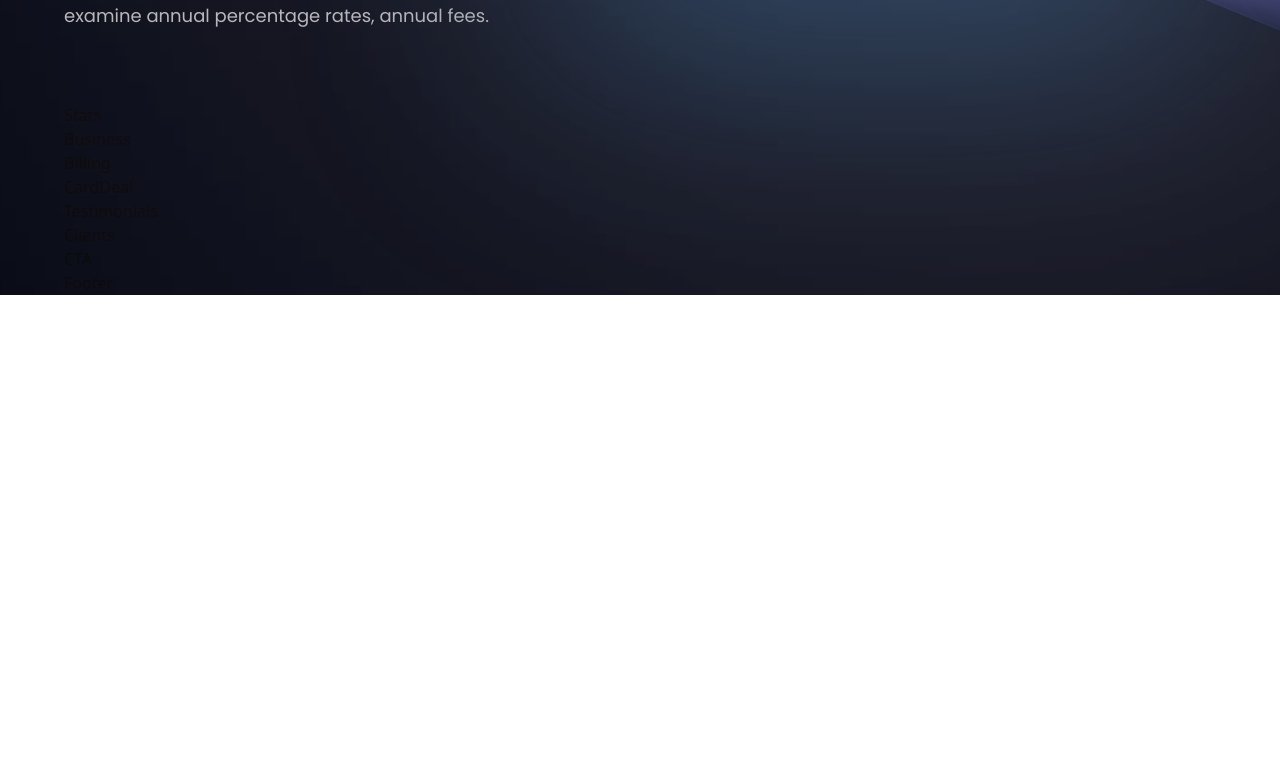
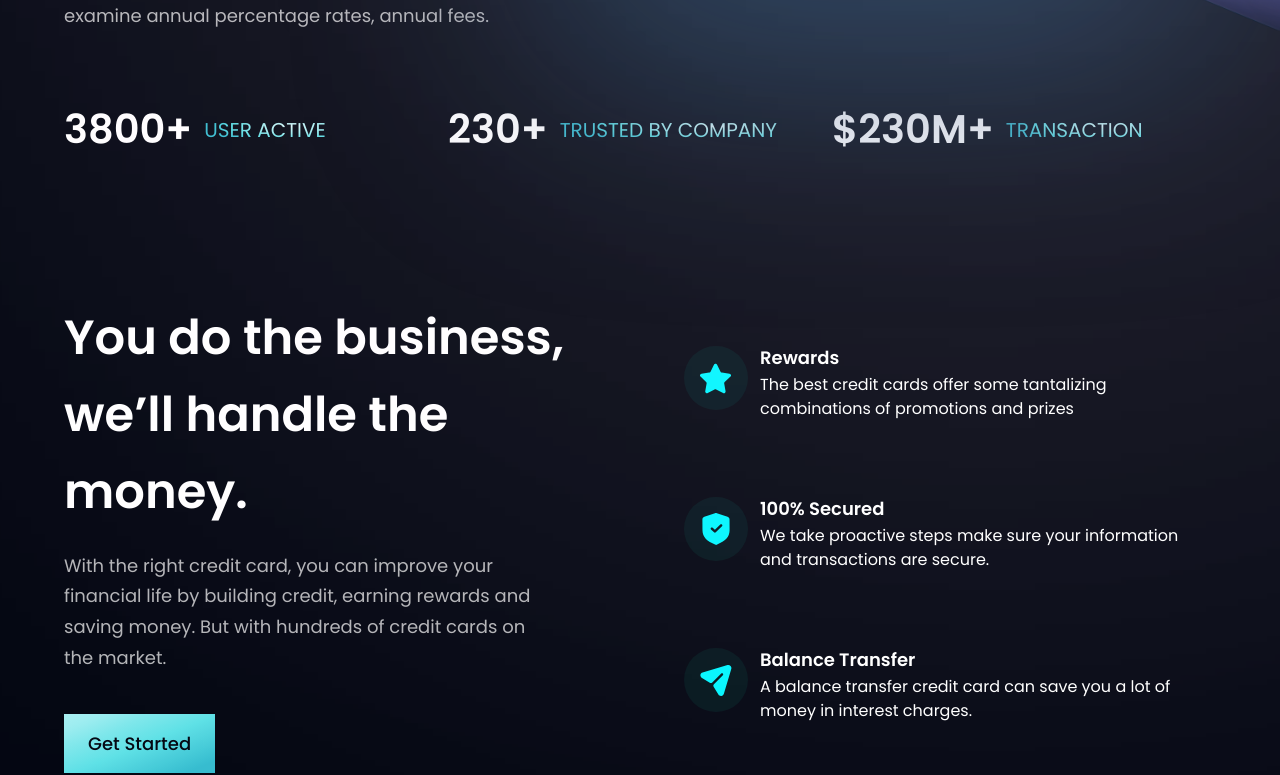
Before and after one commit to hnduong0711/ModernBank, a React (Vite) app: page / in a window 1280 px wide. Shown: the part 685-1460 px from the top of the page. Before the commit the page ends 980 px from the top, so only its background shows below. Built offline with nearby package versions, Linux system fonts and the light colour scheme.

Commit message:
Feat: Business section

```diff
--- a/src/components/Business.jsx
+++ b/src/components/Business.jsx
@@ -1,8 +1,38 @@
-import React from 'react'
+import { features } from '../constants'
+import styles, { layout } from '../style'
+import Button from './Button'
+
+const FeatureCard = ({ icon, title, content, index }) => (
+  <div className={`flex flex-row p-6 rounded-[20px] ${index !== features.length - 1 ? "mb-6" : "mb-0"} feature-card`}>
+    <div className={`w-[64px] h-[64px] rounded-full ${styles.flexCenter} bg-dimBlue`}>
+      <img src={icon} alt="icon" className='w-[50%] h-[50%] object-contain' />
+    </div>
+    <div className='flex flex-1 flex-col ml-3'>
+      <h4 className='font-poppins font-semibold text-white text-[18px] leading-[23px] mb-1'>{title}</h4>
+      <p className='font-poppins font-normal text-white text-[16px] leading-[24px] mb-1'>{content}</p>
+    </div>
+  </div>
+
+)
 
 const Business = () => {
   return (
-    <div>Business</div>
+    <section id='features' className={layout.section}>
+      <div className={layout.sectionInfo}>
+        <h2 className={styles.heading2}>
+          You do the business, <br className='sm:block hidden' /> we’ll handle the money.
+        </h2>
+        <p className={`${styles.paragraph} max-w-[470px] mt-5`}>With the right credit card, you can improve your financial life by building credit, earning rewards and saving money. But with hundreds of credit cards on the market.</p>
+        <Button styles="mt-10" />
+      </div>
+      <div className={`${layout.sectionImg} flex-col`}>
+        {
+          features.map((feat, index) => (
+            <FeatureCard key={feat.id} {...feat} index={index} />
+          ))
+        }
+      </div>
+    </section>
   )
 }
 
--- a/src/components/Button.jsx
+++ b/src/components/Button.jsx
@@ -1,8 +1,9 @@
-import React from 'react'
 
-const Button = () => {
+const Button = ({styles}) => {
   return (
-    <div>Button</div>
+    <button type="button" className={`py-4 px-6 bg-blue-gradient font-poppins font-medium text-[18px] text-primary outline-none ${styles}`}>
+      Get Started
+    </button>
   )
 }
 
--- a/src/components/Stats.jsx
+++ b/src/components/Stats.jsx
@@ -1,8 +1,18 @@
-import React from 'react'
+import { stats } from '../constants'
+import styles from '../style'
 
 const Stats = () => {
   return (
-    <div>Stats</div>
+    <section className={`${styles.flexCenter} flex-row flex-wrap sm:mb-20 mb-6`}>
+      {
+        stats.map((stat) => (
+          <div key={stat.id} className='flex flex-1 justify-start items-center'>
+            <h4 className='font-poppins font-semibold xs:text-[40px] text-[30px] xs:leading-[53px] leading-[43px] text-white'>{stat.value}</h4>
+            <p className='font-poppins font-normal xs:text-[20px] text-[15px] xs:leading-[26px] leading-[21px] text-gradient uppercase ml-3'>{stat.title}</p>
+          </div>
+        ))
+      }
+    </section>
   )
 }
 
```
